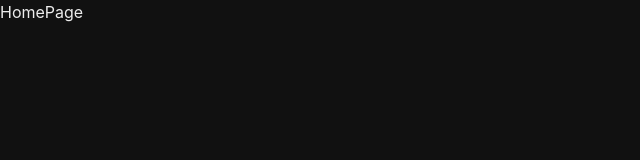
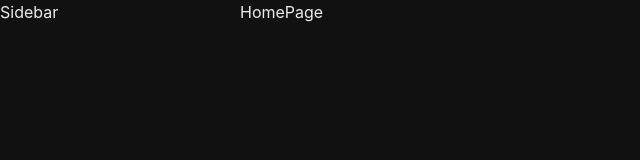
Before and after one commit to Mohammad-al-buraiki/InstaPic, a React (Vite) app: page / in a window 1280 px wide. Shown: the top 160 px of the page, without its empty margins (0-640 px from the left). Built offline with nearby package versions, Linux system fonts and the light colour scheme.

Commit message:
sidebar progress.

```diff
--- a/src/App.jsx
+++ b/src/App.jsx
@@ -2,14 +2,16 @@
 import { Route, Routes } from 'react-router-dom'
 import HomePage from './pages/HomePage/HomePage'
 import AuthPage from './pages/AuthPage/AuthPage'
+import PageLayout from './layouts/PageLayout/PageLayout'
+
 function App() {
   return (
-    <>
+    <PageLayout>
       <Routes>
         <Route path='/' element={<HomePage />} />
         <Route path='/auth' element={<AuthPage />} />
       </Routes>
-    </>
+    </PageLayout>
   )
 }
 
--- /dev/null
+++ b/src/Layouts/PageLayout/PageLayout.jsx
@@ -0,0 +1,23 @@
+import { Box, Flex } from "@chakra-ui/react";
+import Sidebar from "../../components/Sidebar/Sidebar";
+import { useLocation } from "react-router-dom";
+
+const PageLayout = ({ children }) => {
+  const { pathname } = useLocation();
+  return (
+    <Flex>
+      {/* sidebar on the left */}
+      {pathname !== "/auth" ? (
+        <Box w={{ base: "70px", md: "240px" }}>
+          <Sidebar />
+        </Box>
+      ) : null}
+      {/* page content on the right */}
+      <Box flex={1} w={{ base: "calc(100% - 70px)", md: "calc(100% - 240px)" }}>
+        {children}
+      </Box>
+    </Flex>
+  );
+};
+
+export default PageLayout;
--- /dev/null
+++ b/src/components/Sidebar/Sidebar.jsx
@@ -0,0 +1,9 @@
+import React from 'react'
+
+const Sidebar = () => {
+  return (
+    <div>Sidebar</div>
+  )
+}
+
+export default Sidebar
```
Also changed, not shown: eslint.config.js (+18 -17 lines).
